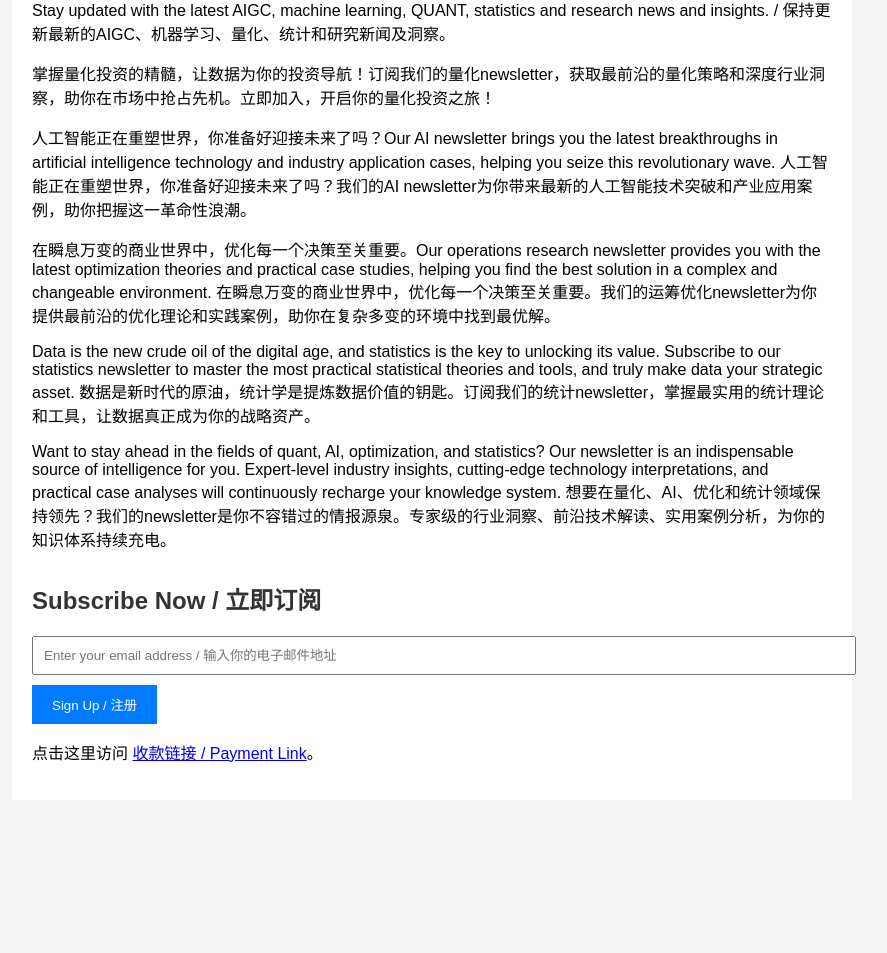
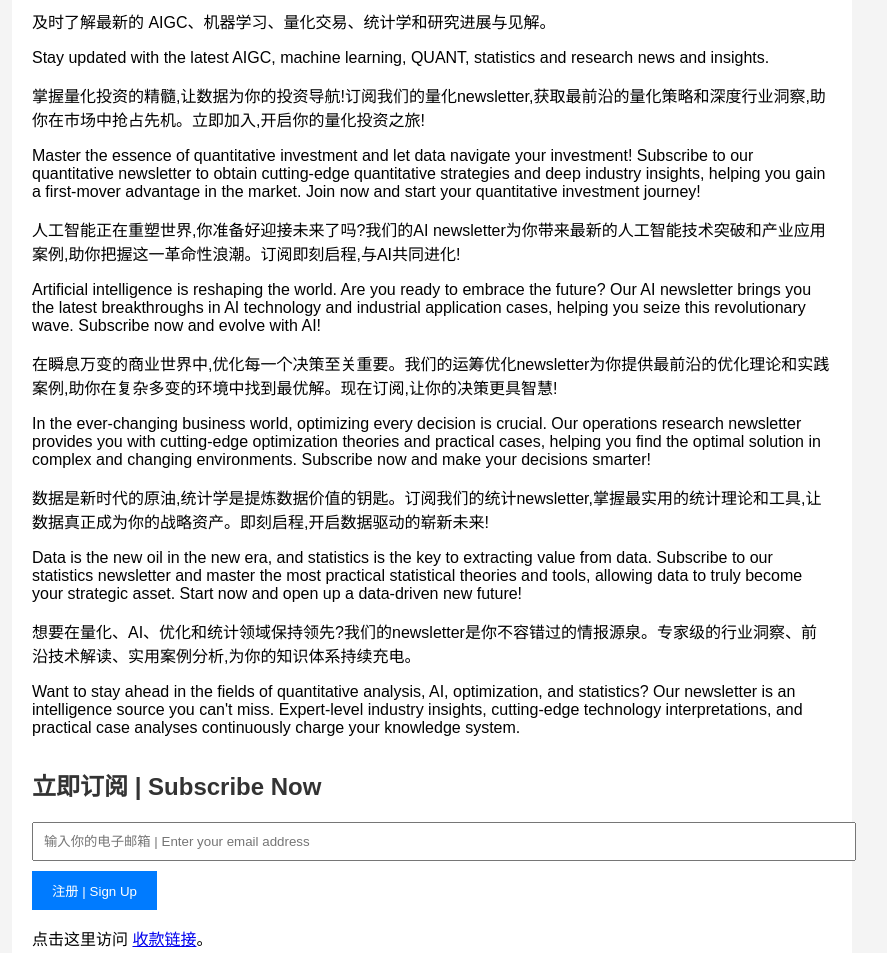
Before and after one commit to hhchhchhchhc/aigc.github.io, a plain HTML site: page index.html in a window 1280 px wide. Shown: the part 158-1111 px from the top of the page, without its empty margins (208-1095 px from the left). Before the commit the page ends 958 px from the top, so only its background shows below. Drawn offline with Linux system fonts and the light colour scheme.

Commit message:
Update index.html

```diff
--- a/index.html
+++ b/index.html
@@ -42,24 +42,31 @@
 </head>
 <body>
     <div class="container">
-              <h1>Welcome to AIGC-QUANT's Newsletter / 欢迎来到AIGC-量化的通讯</h1>
-        <p>Stay updated with the latest AIGC, machine learning, QUANT, statistics and research news and insights. / 保持更新最新的AIGC、机器学习、量化、统计和研究新闻及洞察。</p>
-        <p>掌握量化投资的精髓，让数据为你的投资导航！订阅我们的量化newsletter，获取最前沿的量化策略和深度行业洞察，助你在市场中抢占先机。立即加入，开启你的量化投资之旅！</p>
+           <h1>欢迎订阅 AIGC-QUANT 的 Newsletter!</h1> <h1>Welcome to AIGC-QUANT's Newsletter!</h1><p>及时了解最新的 AIGC、机器学习、量化交易、统计学和研究进展与见解。</p>
+    <p>Stay updated with the latest AIGC, machine learning, QUANT, statistics and research news and insights.</p>
 
-        <p>人工智能正在重塑世界，你准备好迎接未来了吗？Our AI newsletter brings you the latest breakthroughs in artificial intelligence technology and industry application cases, helping you seize this revolutionary wave. 人工智能正在重塑世界，你准备好迎接未来了吗？我们的AI newsletter为你带来最新的人工智能技术突破和产业应用案例，助你把握这一革命性浪潮。</p>
+    <p>掌握量化投资的精髓,让数据为你的投资导航!订阅我们的量化newsletter,获取最前沿的量化策略和深度行业洞察,助你在市场中抢占先机。立即加入,开启你的量化投资之旅!</p>
+    <p>Master the essence of quantitative investment and let data navigate your investment! Subscribe to our quantitative newsletter to obtain cutting-edge quantitative strategies and deep industry insights, helping you gain a first-mover advantage in the market. Join now and start your quantitative investment journey!</p>
 
-        <p>在瞬息万变的商业世界中，优化每一个决策至关重要。Our operations research newsletter provides you with the latest optimization theories and practical case studies, helping you find the best solution in a complex and changeable environment. 在瞬息万变的商业世界中，优化每一个决策至关重要。我们的运筹优化newsletter为你提供最前沿的优化理论和实践案例，助你在复杂多变的环境中找到最优解。</p>
+    <p>人工智能正在重塑世界,你准备好迎接未来了吗?我们的AI newsletter为你带来最新的人工智能技术突破和产业应用案例,助你把握这一革命性浪潮。订阅即刻启程,与AI共同进化!</p>
+    <p>Artificial intelligence is reshaping the world. Are you ready to embrace the future? Our AI newsletter brings you the latest breakthroughs in AI technology and industrial application cases, helping you seize this revolutionary wave. Subscribe now and evolve with AI!</p>
 
-        <p>Data is the new crude oil of the digital age, and statistics is the key to unlocking its value. Subscribe to our statistics newsletter to master the most practical statistical theories and tools, and truly make data your strategic asset. 数据是新时代的原油，统计学是提炼数据价值的钥匙。订阅我们的统计newsletter，掌握最实用的统计理论和工具，让数据真正成为你的战略资产。</p>
+    <p>在瞬息万变的商业世界中,优化每一个决策至关重要。我们的运筹优化newsletter为你提供最前沿的优化理论和实践案例,助你在复杂多变的环境中找到最优解。现在订阅,让你的决策更具智慧!</p>
+    <p>In the ever-changing business world, optimizing every decision is crucial. Our operations research newsletter provides you with cutting-edge optimization theories and practical cases, helping you find the optimal solution in complex and changing environments. Subscribe now and make your decisions smarter!</p>
 
-        <p>Want to stay ahead in the fields of quant, AI, optimization, and statistics? Our newsletter is an indispensable source of intelligence for you. Expert-level industry insights, cutting-edge technology interpretations, and practical case analyses will continuously recharge your knowledge system. 想要在量化、AI、优化和统计领域保持领先？我们的newsletter是你不容错过的情报源泉。专家级的行业洞察、前沿技术解读、实用案例分析，为你的知识体系持续充电。</p>
+    <p>数据是新时代的原油,统计学是提炼数据价值的钥匙。订阅我们的统计newsletter,掌握最实用的统计理论和工具,让数据真正成为你的战略资产。即刻启程,开启数据驱动的崭新未来!</p>
+    <p>Data is the new oil in the new era, and statistics is the key to extracting value from data. Subscribe to our statistics newsletter and master the most practical statistical theories and tools, allowing data to truly become your strategic asset. Start now and open up a data-driven new future!</p>
 
-        <div class="subscribe-form">
-            <h2>Subscribe Now / 立即订阅</h2>
-            <input type="email" placeholder="Enter your email address / 输入你的电子邮件地址" required>
-            <button type="submit">Sign Up / 注册</button>
-            <p>点击这里访问 <a href="https://paypal.me/aigchhc">收款链接 / Payment Link</a>。</p>
-        </div>
+    <p>想要在量化、AI、优化和统计领域保持领先?我们的newsletter是你不容错过的情报源泉。专家级的行业洞察、前沿技术解读、实用案例分析,为你的知识体系持续充电。</p>
+    <p>Want to stay ahead in the fields of quantitative analysis, AI, optimization, and statistics? Our newsletter is an intelligence source you can't miss. Expert-level industry insights, cutting-edge technology interpretations, and practical case analyses continuously charge your knowledge system.</p>
+
+    <div class="subscribe-form">
+        <h2>立即订阅 | Subscribe Now</h2>
+        <input type="email" placeholder="输入你的电子邮箱 | Enter your email address" required>
+        <button type="submit">注册 | Sign Up</button>
+        <p>点击这里访问 <a href="https://paypal.me/aigchhc">收款链接</a>。</p>
+        <p>Click here to visit the <a href="https://paypal.me/aigchhc">payment link</a>.</p>
     </div>
+</div>
 </body>
 </html>
```
